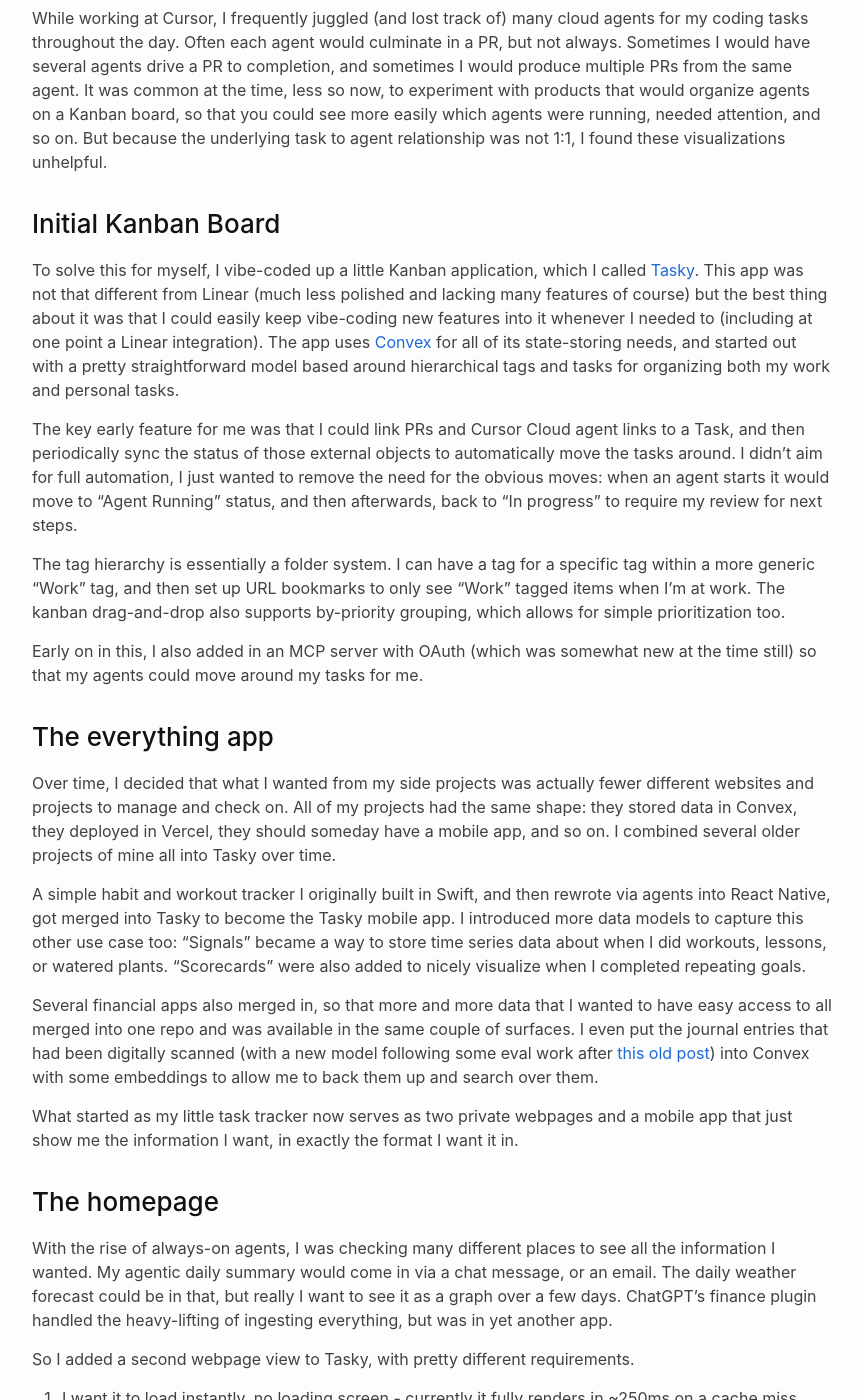
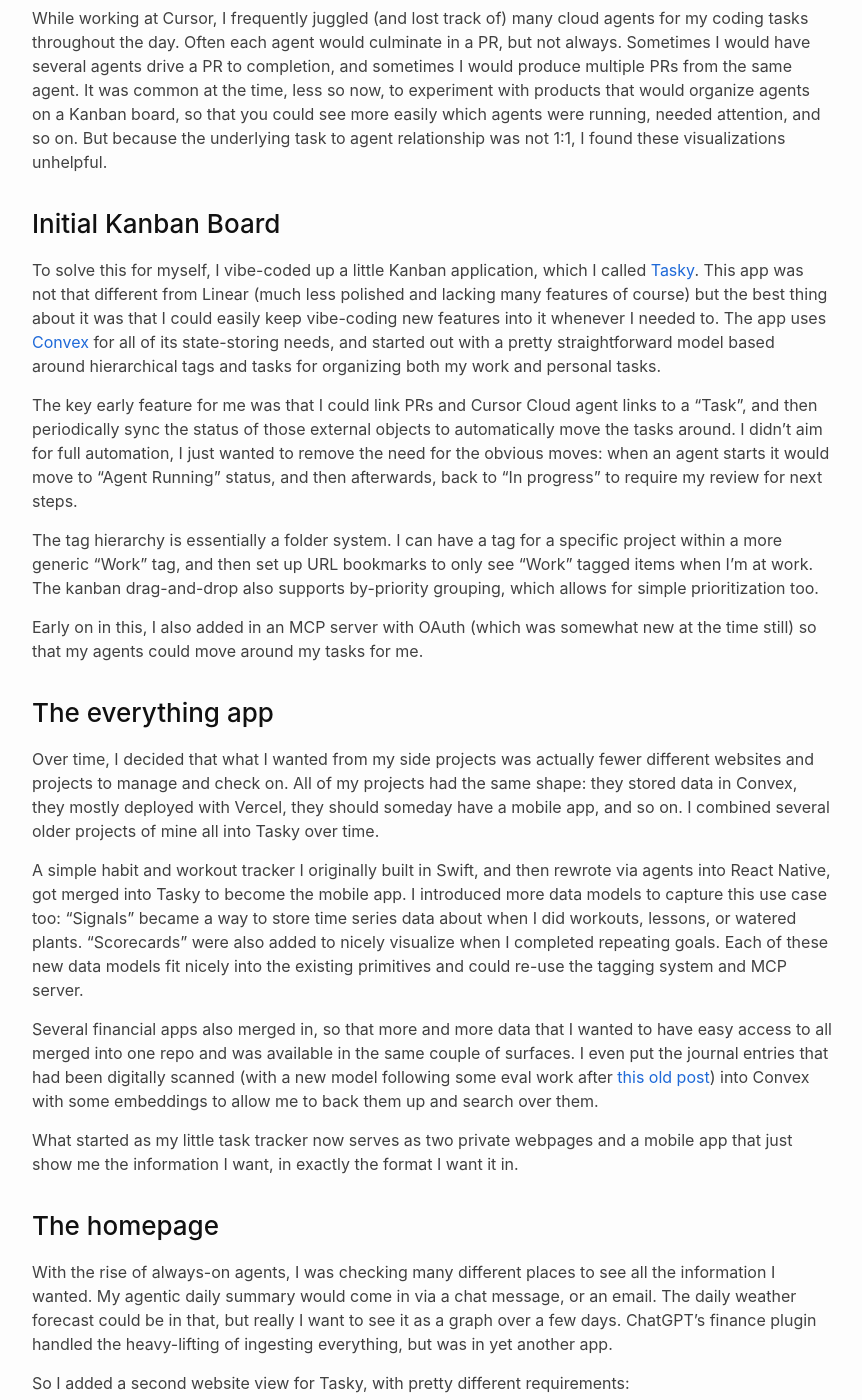
Before and after one commit to dwetterau/dwetterau.github.io, a Jekyll site: the page built from _posts/2026-10-22-tasky-and-agent-state.md, in a window 1280 px wide and 1400 px high, scrolled down 273 px. Shown: the whole window, without its empty margins (208-1070 px from the left). Built offline with Jekyll 4.4.1, drawn with Linux system fonts in a browser that asks for light colours; comment, search, counter and statistics services are not loaded; some of the changed text lies outside the part shown.

Commit message:
proofread again

```diff
--- a/_posts/2026-10-22-tasky-and-agent-state.md
+++ b/_posts/2026-10-22-tasky-and-agent-state.md
@@ -13,13 +13,13 @@
 ### Initial Kanban Board
 
 To solve this for myself, I vibe-coded up a little Kanban application, which I called [Tasky](https://github.com/dwetterau/tasky).
-This app was not that different from Linear (much less polished and lacking many features of course) but the best thing about it was that I could easily keep vibe-coding new features into it whenever I needed to (including at one point a Linear integration).
+This app was not that different from Linear (much less polished and lacking many features of course) but the best thing about it was that I could easily keep vibe-coding new features into it whenever I needed to.
 The app uses [Convex](https://www.convex.dev/) for all of its state-storing needs, and started out with a pretty straightforward model based around hierarchical tags and tasks for organizing both my work and personal tasks.
 
-The key early feature for me was that I could link PRs and Cursor Cloud agent links to a Task, and then periodically sync the status of those external objects to automatically move the tasks around.
+The key early feature for me was that I could link PRs and Cursor Cloud agent links to a "Task", and then periodically sync the status of those external objects to automatically move the tasks around.
 I didn't aim for full automation, I just wanted to remove the need for the obvious moves: when an agent starts it would move to "Agent Running" status, and then afterwards, back to "In progress" to require my review for next steps.
 
-The tag hierarchy is essentially a folder system. I can have a tag for a specific tag within a more generic "Work" tag, and then set up URL bookmarks to only see "Work" tagged items when I'm at work.
+The tag hierarchy is essentially a folder system. I can have a tag for a specific project within a more generic "Work" tag, and then set up URL bookmarks to only see "Work" tagged items when I'm at work.
 The kanban drag-and-drop also supports by-priority grouping, which allows for simple prioritization too.
 
 Early on in this, I also added in an MCP server with OAuth (which was somewhat new at the time still) so that my agents could move around my tasks for me.
@@ -27,12 +27,13 @@
 ### The everything app
 
 Over time, I decided that what I wanted from my side projects was actually fewer different websites and projects to manage and check on.
-All of my projects had the same shape: they stored data in Convex, they deployed in Vercel, they should someday have a mobile app, and so on.
+All of my projects had the same shape: they stored data in Convex, they mostly deployed with Vercel, they should someday have a mobile app, and so on.
 I combined several older projects of mine all into Tasky over time.
 
-A simple habit and workout tracker I originally built in Swift, and then rewrote via agents into React Native, got merged into Tasky to become the Tasky mobile app.
-I introduced more data models to capture this other use case too: "Signals" became a way to store time series data about when I did  workouts, lessons, or watered plants.
+A simple habit and workout tracker I originally built in Swift, and then rewrote via agents into React Native, got merged into Tasky to become the mobile app.
+I introduced more data models to capture this use case too: "Signals" became a way to store time series data about when I did  workouts, lessons, or watered plants.
 "Scorecards" were also added to nicely visualize when I completed repeating goals.
+Each of these new data models fit nicely into the existing primitives and could re-use the tagging system and MCP server.
 
 Several financial apps  also merged in, so that more and more data that I wanted to have easy access to all merged into one repo and was available in the same couple of surfaces.
 I even put the journal entries that had been digitally scanned (with a new model following some eval work after [this old post](https://davidw.tech/2025/09/29/digitizing-handwritten-journal-entries-2.html)) into Convex with some embeddings to allow me to back them up and search over them.
@@ -46,25 +47,29 @@
 The daily weather forecast could be in that, but really I want to see it as a graph over a few days.
 ChatGPT's finance plugin handled the heavy-lifting of ingesting everything, but was in yet another app.
 
-So I added a second webpage view to Tasky, with pretty different requirements.
-1. I want it to load instantly, no loading screen - currently it fully renders in ~250ms on a cache miss.
+So I added a second website view for Tasky, with pretty different requirements:
+1. Load instantly, no loading screen - currently it fully renders in ~250ms on a cache miss.
 1. No reactivity - all data is pre-computed and pre-rendered.
-1. Private and requires login - lots of this data is sensitive!
+1. Private and secure - lots of this data is sensitive!
 
 It wasn't hard for an agent to figure out how to build this.
-There's a Convex cron that triggers to render a new version with the latest data every so often.
+There's a Convex cron that triggers to create a new version with the latest data every so often.
 That cron pre-renders the page and sends it to a Cloudflare Worker.
 The worker stores it in a Durable Object for the user, which then gets read out by Cloudflare Pages when a user visits [home.davidw.tech](https://home.davidw.tech).
+
+<p><img src="/assets/post_images/homepage_demo.png" alt="Homepage demo" class="centered-image small-image"></p>
+<center><i>A few widgets from my homepage today.</i></center>
+<br />
 
 ### Widgets and stuff
 
 The main thing I'm pleased with adding into Tasky for this is the data model.
 I added a concept of "Widgets" which come in various types such as the weather, a daily briefing, an "on this day" from my journal, my recurring expenses, etc.
-Each widget can have custom rendering logic on both the homepage and the mobile app.
+Each widget can have custom rendering logic on both the homepage and the mobile app, based around a strict Zod schema.
 Any agent, across any provider, can connect to Tasky via MCP and populate the data for a widget, which then powers the app across platforms.
 Since surfaces like the homepage aren't reactive anyway, it's totally fine if the agent updates it infrequently.
 
-The result of all of this is that each morning, I have a tree of always-on agents run early each morning and put together structured data and send it to Tasky.
+The result of all of this is that each morning, I have a tree of always-on agents run early each morning and put together structured data for each widget and send it to Tasky.
 When I wake up, I can either open my phone or go to my homepage and see all of the stuff I want in one place, to get me ready for the day.
 And if I don't like the way something looks, or the way the agent populated something, fixing it is just another message away.
 
```
Also changed, not shown: assets/post_images/homepage_demo.png (added).
